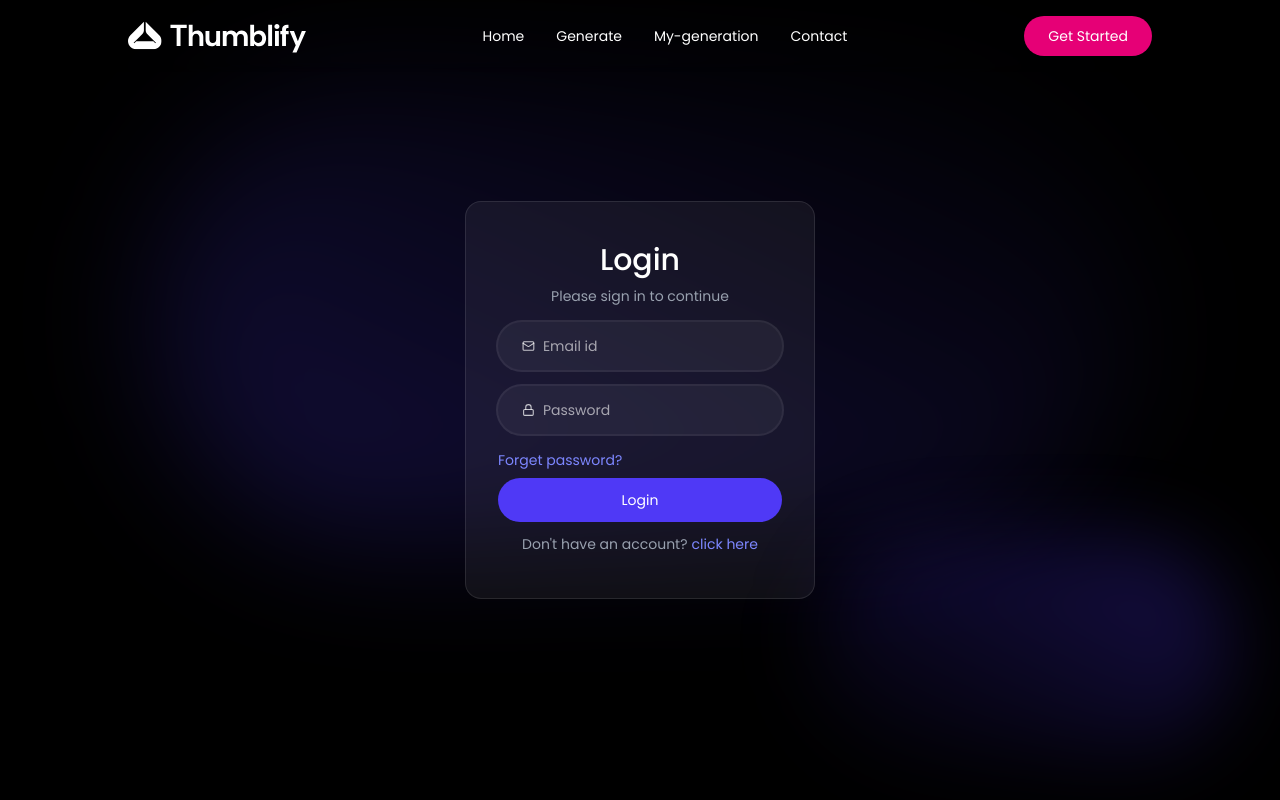
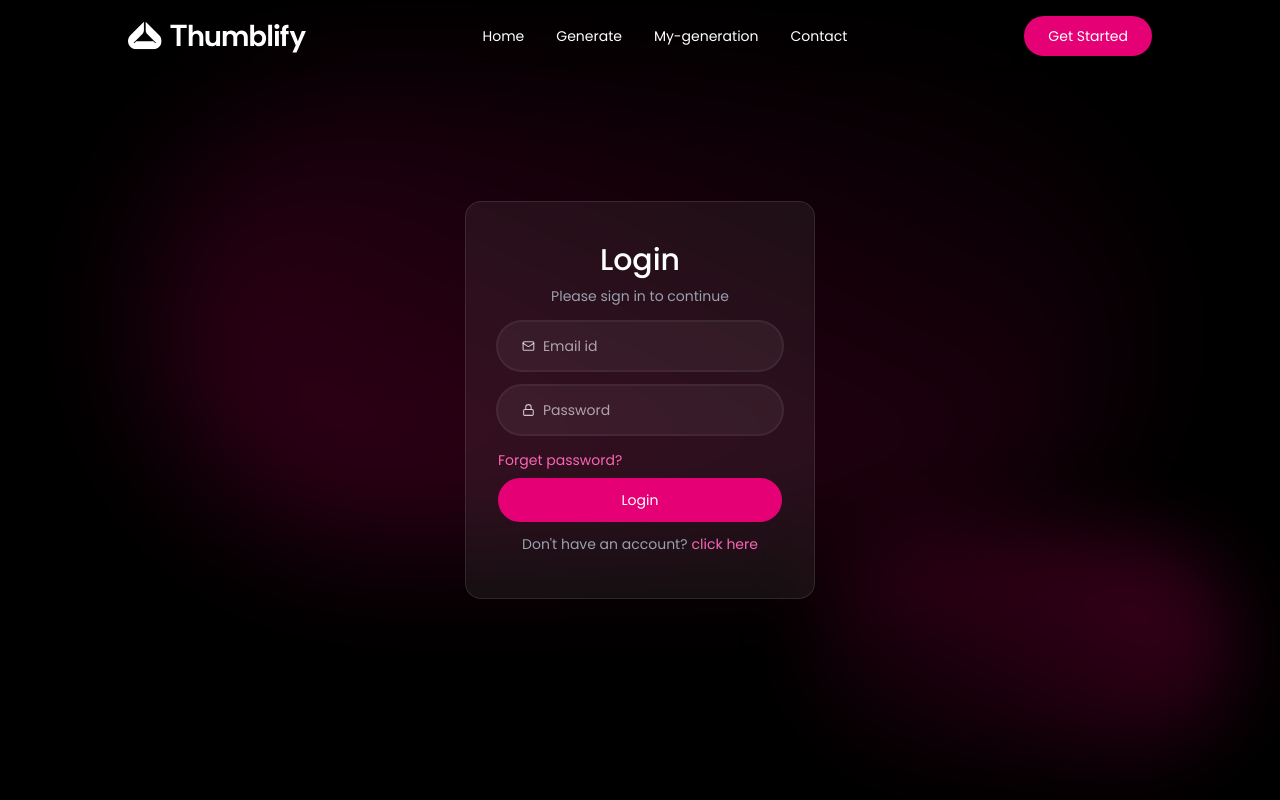
Before and after one commit to adigogetit/Thumbler-MERN, a React (Vite) app in the folder client/: page /login in a window 1280 px wide. Shown: the top 800 px of the page. Built offline with nearby package versions, Linux system fonts and the light colour scheme.

Commit message:
login and signup page color updation done

```diff
--- a/client/src/components/Login.tsx
+++ b/client/src/components/Login.tsx
@@ -36,35 +36,35 @@ const Login = () => {
                     <p className="text-gray-400 text-sm mt-2">Please sign in to continue</p>
 
                     {state !== "login" && (
-                        <div className="flex items-center mt-6 w-full bg-white/5 ring-2 ring-white/10 focus-within:ring-indigo-500/60 h-12 rounded-full overflow-hidden pl-6 gap-2 transition-all ">
+                        <div className="flex items-center mt-6 w-full bg-white/5 ring-2 ring-white/10 focus-within:ring-pink-500/60 h-12 rounded-full overflow-hidden pl-6 gap-2 transition-all ">
                             <svg xmlns="http://www.w3.org/2000/svg" width="16" height="16" viewBox="0 0 24 24" fill="none" stroke="currentColor" className="text-white/60" strokeWidth="2" strokeLinecap="round" strokeLinejoin="round"> <circle cx="12" cy="8" r="5" /> <path d="M20 21a8 8 0 0 0-16 0" /> </svg>
                             <input type="text" name="name" placeholder="Name" className="w-full bg-transparent text-white placeholder-white/60 border-none outline-none " value={formData.name} onChange={handleChange} required />
                         </div>
                     )}
 
-                    <div className="flex items-center w-full mt-4 bg-white/5 ring-2 ring-white/10 focus-within:ring-indigo-500/60 h-12 rounded-full overflow-hidden pl-6 gap-2 transition-all ">
+                    <div className="flex items-center w-full mt-4 bg-white/5 ring-2 ring-white/10 focus-within:ring-pink-500/60 h-12 rounded-full overflow-hidden pl-6 gap-2 transition-all ">
                         <svg xmlns="http://www.w3.org/2000/svg" width="14" height="14" viewBox="0 0 24 24" fill="none" stroke="currentColor" className="text-white/75" strokeWidth="2" strokeLinecap="round" strokeLinejoin="round"> <path d="m22 7-8.991 5.727a2 2 0 0 1-2.009 0L2 7" /> <rect x="2" y="4" width="20" height="16" rx="2" /> </svg>
                         <input type="email" name="email" placeholder="Email id" className="w-full bg-transparent text-white placeholder-white/60 border-none outline-none " value={formData.email} onChange={handleChange} required />
                     </div>
 
-                    <div className=" flex items-center mt-4 w-full bg-white/5 ring-2 ring-white/10 focus-within:ring-indigo-500/60 h-12 rounded-full overflow-hidden pl-6 gap-2 transition-all ">
+                    <div className=" flex items-center mt-4 w-full bg-white/5 ring-2 ring-white/10 focus-within:ring-pink-500/60 h-12 rounded-full overflow-hidden pl-6 gap-2 transition-all ">
                         <svg xmlns="http://www.w3.org/2000/svg" width="14" height="14" viewBox="0 0 24 24" fill="none" stroke="currentColor" className="text-white/75" strokeWidth="2" strokeLinecap="round" strokeLinejoin="round"> <rect width="18" height="11" x="3" y="11" rx="2" ry="2" /> <path d="M7 11V7a5 5 0 0 1 10 0v4" /> </svg>
                         <input type="password" name="password" placeholder="Password" className="w-full bg-transparent text-white placeholder-white/60 border-none outline-none" value={formData.password} onChange={handleChange} required />
                     </div>
 
                     <div className="mt-4 text-left">
-                        <button className="text-sm text-indigo-400 hover:underline">
+                        <button className="text-sm text-pink-400 hover:underline">
                             Forget password?
                         </button>
                     </div>
 
-                    <button type="submit" className="mt-2 w-full h-11 rounded-full text-white bg-indigo-600 hover:bg-indigo-500 transition " >
+                    <button type="submit" className="mt-2 w-full h-11 rounded-full text-white bg-pink-600 hover:bg-pink-500 transition " >
                         {state === "login" ? "Login" : "Sign up"}
                     </button>
 
                     <p onClick={() => setState(prev => prev === "login" ? "register" : "login")} className="text-gray-400 text-sm mt-3 mb-11 cursor-pointer" >
                         {state === "login" ? "Don't have an account?" : "Already have an account?"}
-                        <span className="text-indigo-400 hover:underline ml-1">click here</span>
+                        <span className="text-pink-400 hover:underline ml-1">click here</span>
                     </p>
                 </form>
 
--- a/client/src/components/SoftBackdrop.tsx
+++ b/client/src/components/SoftBackdrop.tsx
@@ -1,10 +1,10 @@
-import React from 'react'
+
 
 const SoftBackdrop = () => {
     return (
         <div className='fixed inset-0 -z-1 pointer-events-none' >
-            <div className='absolute left-1/2 top-20 -translate-x-1/2 w-245 h-115 bg-linear-to-tr from-indigo-800/35 to-transparent rounded-full blur-3xl' />
-            <div className='absolute right-12 bottom-10 w-105 h-55 bg-linear-to-bl from-indigo-700/35 to-transparent rounded-full blur-2xl' />
+            <div className='absolute left-1/2 top-20 -translate-x-1/2 w-245 h-115 bg-linear-to-tr from-pink-800/35 to-transparent rounded-full blur-3xl' />
+            <div className='absolute right-12 bottom-10 w-105 h-55 bg-linear-to-bl from-pink-700/35 to-transparent rounded-full blur-2xl' />
         </div >
     )
 }
```
